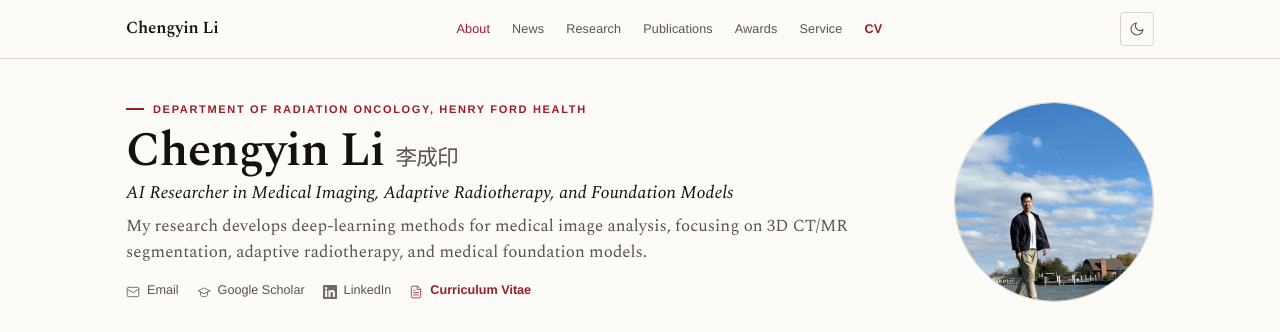
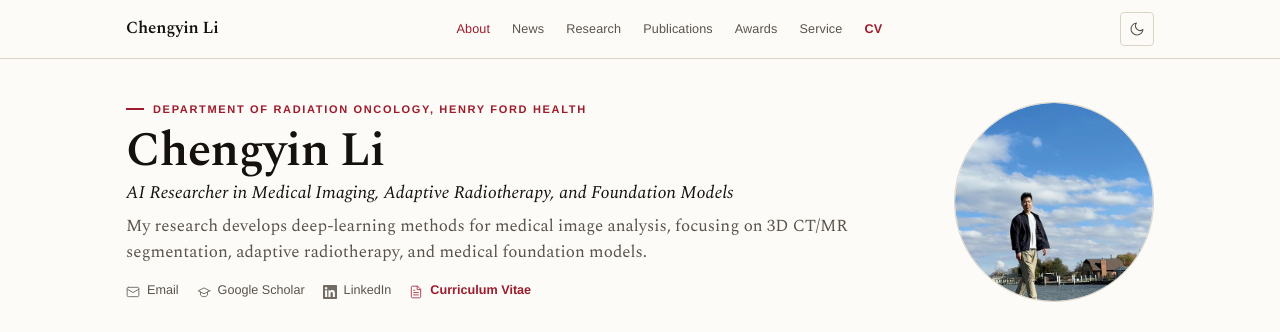
Before and after one commit to ChengyinLee/chengyinlee.github.io, a Jekyll site: the page built from _pages/about.md, in a window 1280 px wide and 900 px high. Shown: the top 332 px of the window. Built offline with Jekyll 4.4.1, drawn with Linux system fonts in a browser that asks for light colours.

Commit message:
Remove Chinese name from header and footer

```diff
--- a/_config.yml
+++ b/_config.yml
@@ -10,7 +10,7 @@ google_scholar_stats_use_cdn : false
 # Site Author / profile
 author:
   name             : "Chengyin Li"
-  name_cn          : "李成印"
+  name_cn          : ""
   title            : "AI Researcher in Medical Imaging, Adaptive Radiotherapy, and Foundation Models"
   affiliation      : "Department of Radiation Oncology, Henry Ford Health"
   location         : "Detroit, MI, USA"
--- a/_layouts/default.html
+++ b/_layouts/default.html
@@ -67,7 +67,7 @@
     <div class="container hero__inner">
       <div class="hero__text">
         <p class="eyebrow">{{ author.affiliation }}</p>
-        <h1 class="hero__name">{{ author.name }} <span class="hero__cn">{{ author.name_cn }}</span></h1>
+        <h1 class="hero__name">{{ author.name }}{% if author.name_cn %} <span class="hero__cn">{{ author.name_cn }}</span>{% endif %}</h1>
         <p class="hero__title">{{ author.title }}</p>
         <p class="hero__blurb">{{ author.blurb }}</p>
         <div class="hero__links">
@@ -245,7 +245,7 @@
   <footer class="footer" id="contact">
     <div class="container footer__inner">
       <div>
-        <h2 class="footer__name">{{ author.name }} <span class="hero__cn">{{ author.name_cn }}</span></h2>
+        <h2 class="footer__name">{{ author.name }}{% if author.name_cn %} <span class="hero__cn">{{ author.name_cn }}</span>{% endif %}</h2>
         <p class="footer__sub">{{ author.title }} · {{ author.location }}</p>
       </div>
       <div class="footer__links">
```
